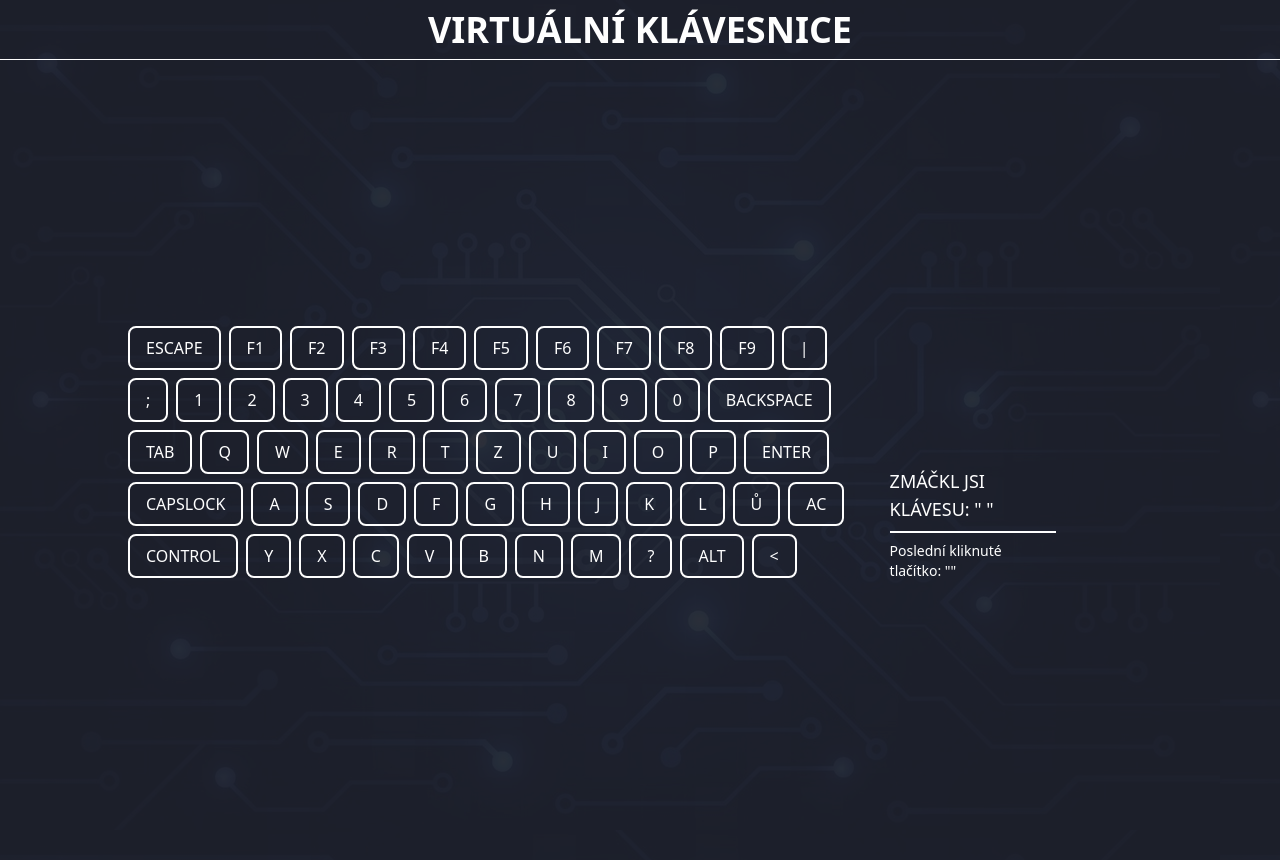
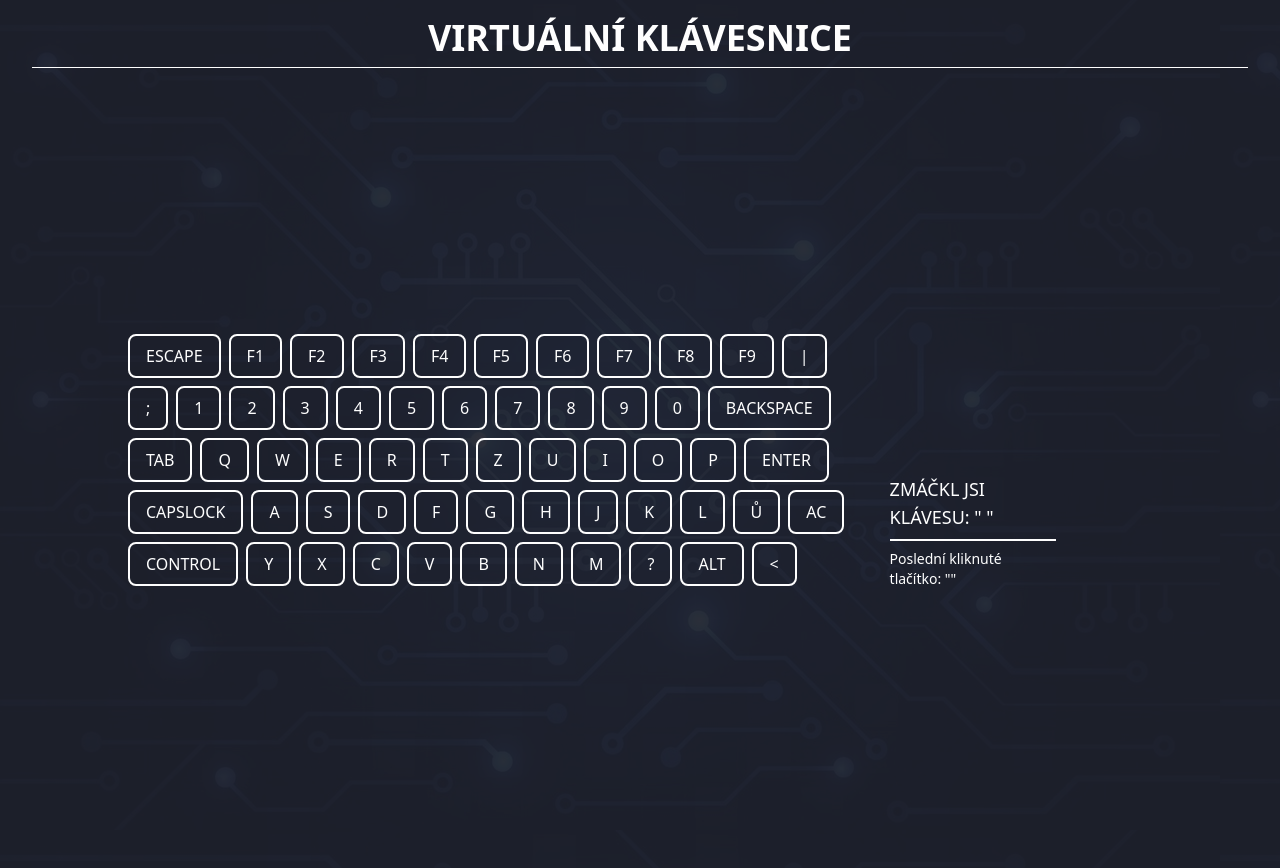
Before and after one commit to OndrejLosensky/virtual-keyboard, a React (Create React App) app: page / in a window 1280 px wide. Built offline with nearby package versions, Linux system fonts and the light colour scheme; the HTML template or start-up script is replaced by a standard one.

Commit message:
nastavení padding pro nadpis

```diff
--- a/src/header/Header.js
+++ b/src/header/Header.js
@@ -2,7 +2,7 @@ import React from "react";
 //import RefreshIcon from "../assets/refreshIcon.png"
 const Header = () => {
     return (
-        <div className="">
+        <div className="px-8 pt-2">
             <div className="w-[100%] h-[60px] border-b-[1px] border-b-foreColorWhite  flex items-center">
                 <h1 className="w-full md:font-thin xl:font-bold lg:font-semiBold sm:font-extralight uppercase text-4xl text-center py-10 font-bold text-foreColorWhite">
                     Virtuální klávesnice
```
